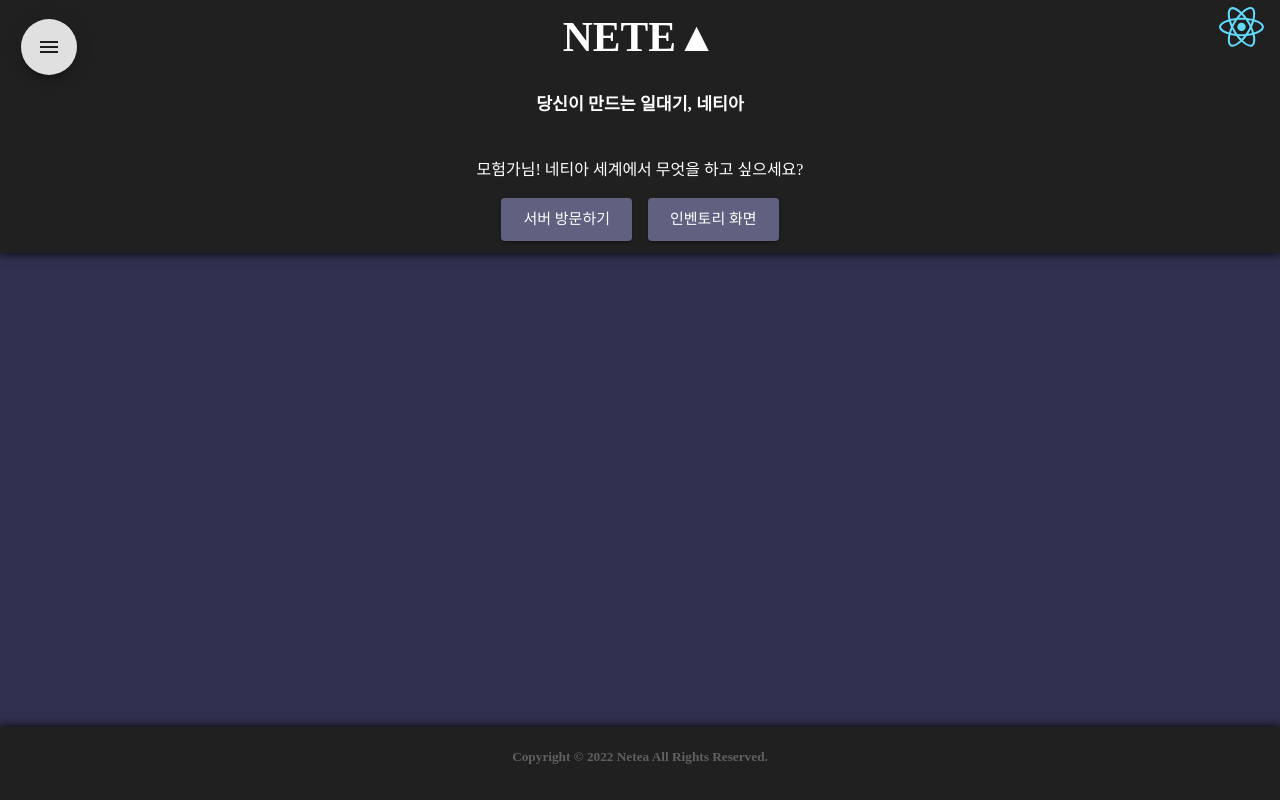
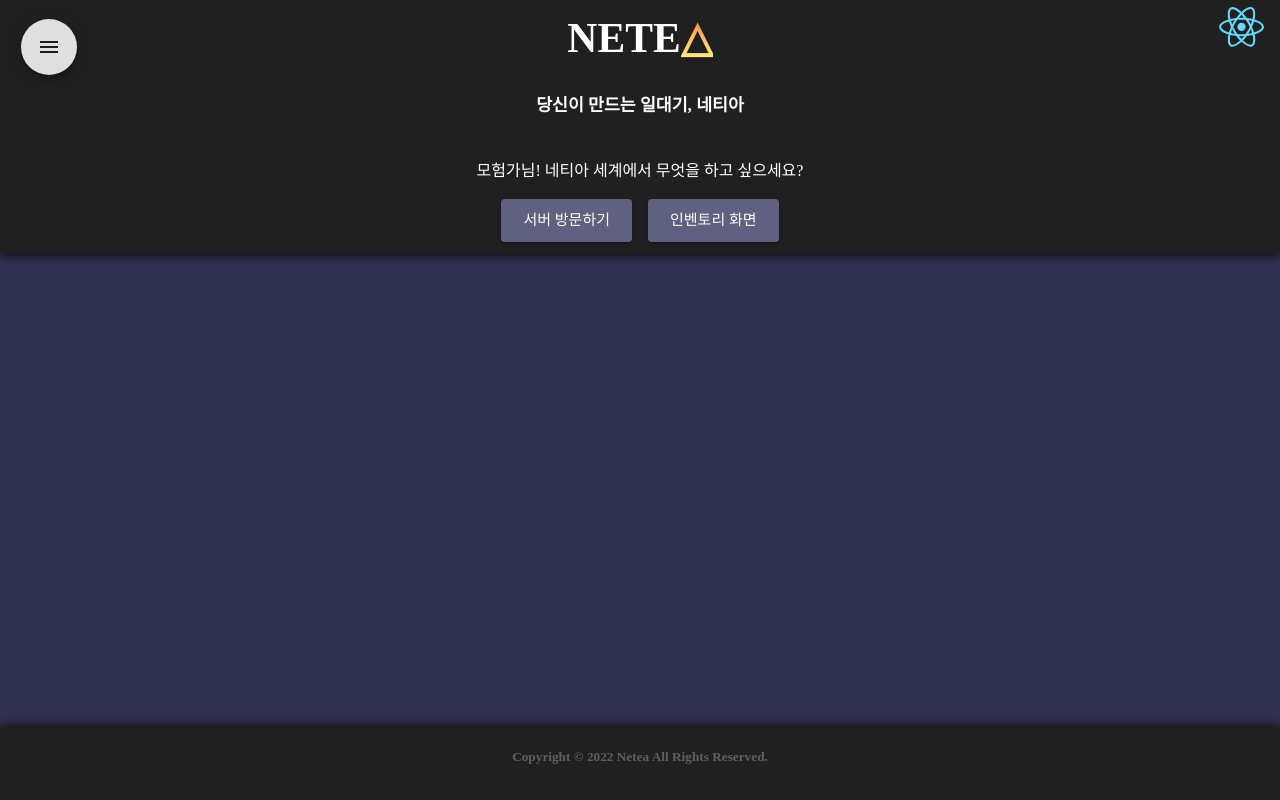
Before and after one commit to Crenchant-Develop/Chronica-Web, a React (Create React App) app: page / in a window 1280 px wide. Built offline with nearby package versions, Linux system fonts and the light colour scheme; no server answers; a web font is replaced by a local one.

Commit message:
네티아 로고 수정

```diff
--- a/src/App.scss
+++ b/src/App.scss
@@ -16,6 +16,14 @@ body {
 nav {
   position: fixed;
   padding: 1vw;
+}
+
+.delta {
+  display: inline;
+  letter-spacing: 0;
+  background: linear-gradient(to top, #fff47e, #ff7e49);
+  background-clip: text;
+  -webkit-text-fill-color: transparent;
 }
 
 .container {
--- a/src/components/Header.js
+++ b/src/components/Header.js
@@ -6,7 +6,10 @@ export default function Header(props) {
       <div className="context">
         <Logo className="logo" logoImage={props.logoImage} />
         <h1>
-          NETE▲
+          NETE
+          <div className='delta'>
+            △
+          </div>
         </h1>
         <h5>당신이 만드는 일대기, 네티아</h5>
       </div>
```
